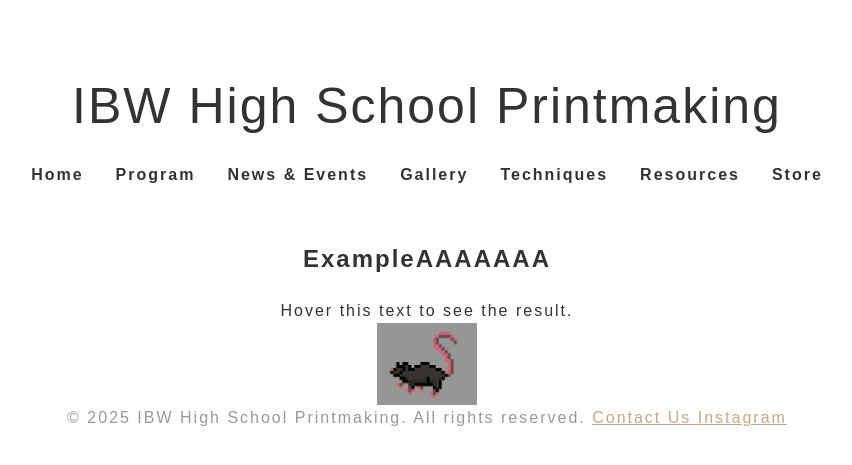
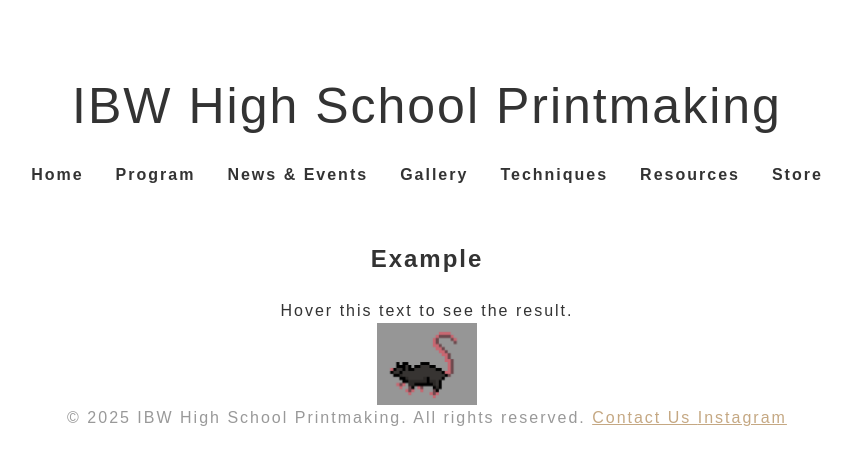
Before and after one commit to IBWPrintmaking/IBWPrintmaking.github.io, a Jekyll site: the page built from test.html, in a window 1280 px wide. Shown: the top 465 px of the page, without its empty margins (213-1065 px from the left). Built offline with Jekyll 4.4.1, drawn with Linux system fonts in a browser that asks for light colours.

Commit message:
Update test.html

```diff
--- a/test.html
+++ b/test.html
@@ -9,7 +9,7 @@ title: test
 </head>
 <body>
   <div class="bodytext">
-    <h2>ExampleAAAAAAA</h2>
+    <h2>Example</h2>
     <div title="This is a mouseover text!">Hover this text to see the result.</div>
 
     <img src="assets/other-images/Screenshot 2024-12-05 at 2.12.01 PM.png" alt="alternatetext" style="width:100px; max-height:100px;"class="center" title="rat">
```
